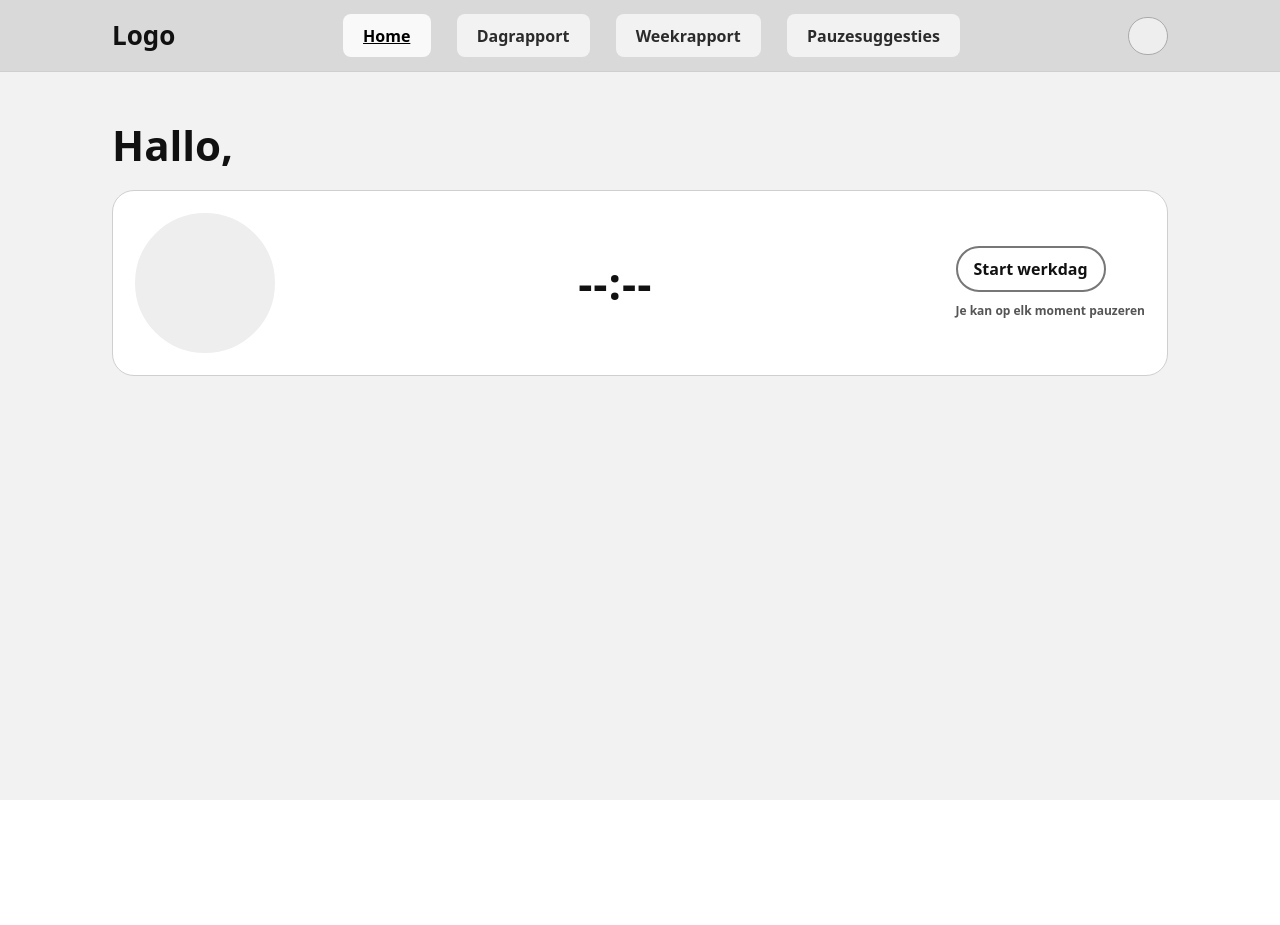
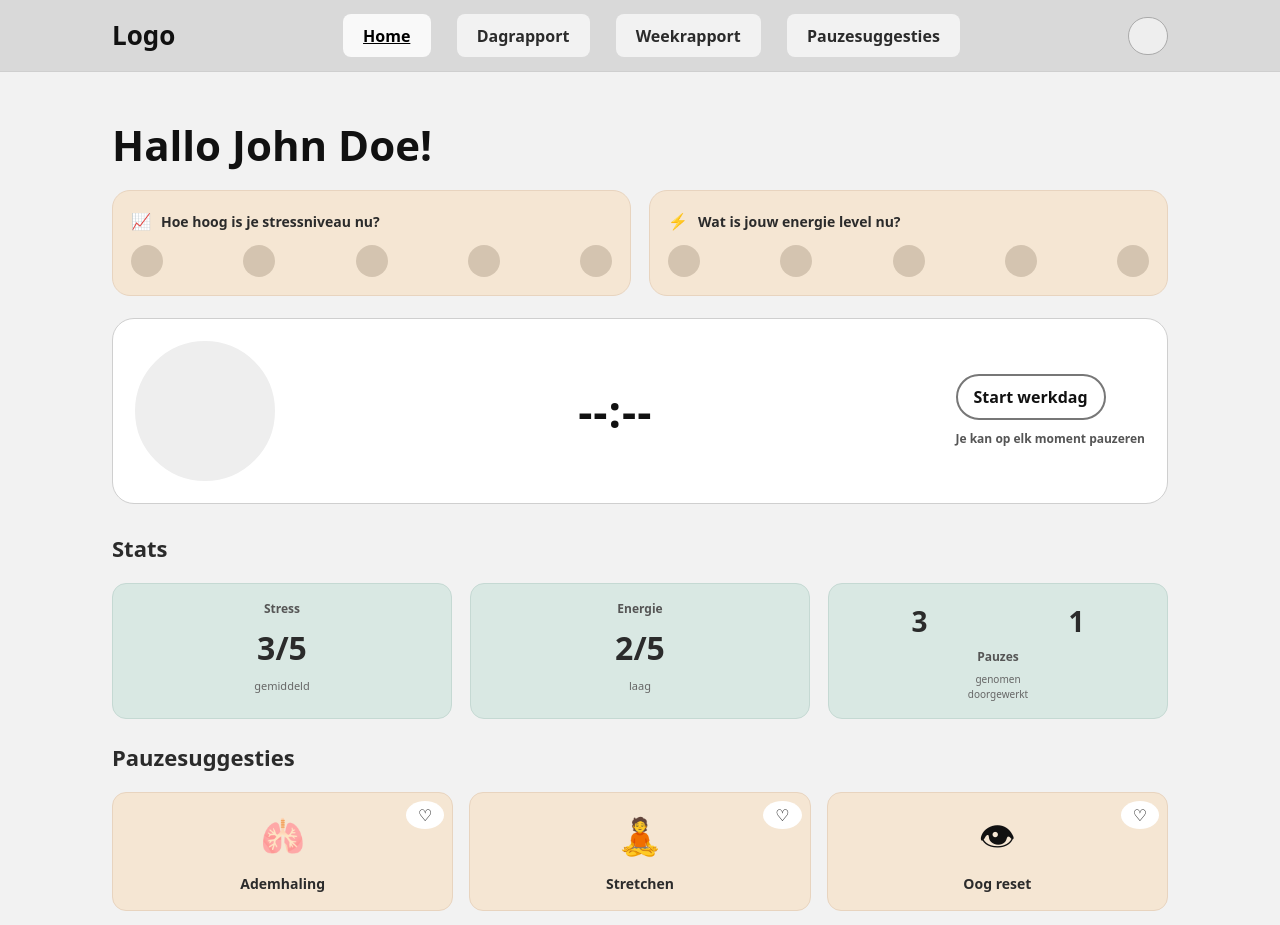
Before and after one commit to sampittois/Re-Mind_App_Individueel, a React app in the folder stress-app/frontend/: page / in a window 1280 px wide. Shown: the top 925 px of the page. Before the commit the page ends 800 px from the top, so only its background shows below. Built offline with nearby package versions, Linux system fonts and the light colour scheme; the HTML template or start-up script is replaced by a standard one.

Commit message:
feat: add rating and stats sections to the homescreen

```diff
--- a/stress-app/frontend/src/App.css
+++ b/stress-app/frontend/src/App.css
@@ -609,3 +609,227 @@ a {
     width: 100%;
   }
 }
+
+/* =========================
+   Rating Cards (Homescreen)
+========================= */
+
+.rating-cards-container {
+  display: grid;
+  grid-template-columns: 1fr 1fr;
+  gap: 18px;
+}
+
+@media (max-width: 900px) {
+  .rating-cards-container {
+    grid-template-columns: 1fr;
+  }
+}
+
+.rating-card {
+  background: #f5e6d3;
+  border: 1px solid #e8d4bf;
+  border-radius: 18px;
+  padding: 18px;
+  display: flex;
+  flex-direction: column;
+  gap: 12px;
+}
+
+.rating-label {
+  display: flex;
+  align-items: center;
+  gap: 10px;
+  font-weight: 600;
+  font-size: 14px;
+  color: #2b2b2b;
+}
+
+.rating-icon {
+  font-size: 16px;
+}
+
+.rating-scale {
+  display: flex;
+  gap: 10px;
+  justify-content: space-between;
+}
+
+.rating-dot {
+  width: 32px;
+  height: 32px;
+  border-radius: 50%;
+  background: #d4c4b0;
+  border: none;
+  cursor: pointer;
+  transition: all 0.2s;
+  font-size: 0;
+}
+
+.rating-dot:hover {
+  transform: scale(1.1);
+}
+
+.rating-dot.active {
+  background: #7a9e8f;
+}
+
+/* =========================
+   Stats Section (Homescreen)
+========================= */
+
+.stats-section {
+  margin-top: 28px;
+}
+
+.section-title {
+  margin: 0 0 18px;
+  font-size: 22px;
+  font-weight: 800;
+  color: #2b2b2b;
+}
+
+.stats-grid {
+  display: grid;
+  grid-template-columns: 1fr 1fr 1fr;
+  gap: 18px;
+}
+
+@media (max-width: 900px) {
+  .stats-grid {
+    grid-template-columns: 1fr;
+  }
+}
+
+.stat-block {
+  background: #d9e8e3;
+  border: 1px solid #c5d9d3;
+  border-radius: 14px;
+  padding: 16px;
+  text-align: center;
+  display: flex;
+  flex-direction: column;
+  gap: 6px;
+}
+
+.stat-label {
+  font-size: 12px;
+  font-weight: 600;
+  color: #555;
+  text-transform: capitalize;
+}
+
+.stat-value {
+  font-size: 32px;
+  font-weight: 900;
+  color: #2b2b2b;
+}
+
+.stat-sublabel {
+  font-size: 11px;
+  color: #666;
+  font-weight: 500;
+}
+
+.stat-value-split {
+  display: grid;
+  grid-template-columns: 1fr 1fr;
+  gap: 8px;
+}
+
+.split-item {
+  font-size: 28px;
+  font-weight: 900;
+  color: #2b2b2b;
+}
+
+.split-sublabel {
+  display: block;
+  font-size: 10px;
+  color: #666;
+  font-weight: 500;
+}
+
+/* =========================
+   Pause Suggestions Preview
+========================= */
+
+.pause-suggestions-preview {
+  display: grid;
+  grid-template-columns: repeat(3, 1fr);
+  gap: 16px;
+  margin-bottom: 16px;
+}
+
+@media (max-width: 900px) {
+  .pause-suggestions-preview {
+    grid-template-columns: 1fr;
+  }
+}
+
+.pause-card-mini {
+  background: #f5e6d3;
+  border: 1px solid #e8d4bf;
+  border-radius: 14px;
+  padding: 16px;
+  display: flex;
+  flex-direction: column;
+  align-items: center;
+  gap: 10px;
+  position: relative;
+  text-align: center;
+}
+
+.pause-card-icon {
+  font-size: 36px;
+}
+
+.pause-card-title {
+  font-size: 14px;
+  font-weight: 600;
+  color: #2b2b2b;
+}
+
+.pause-card-fav {
+  position: absolute;
+  top: 8px;
+  right: 8px;
+  width: 28px;
+  height: 28px;
+  border-radius: 50%;
+  border: none;
+  background: white;
+  cursor: pointer;
+  font-size: 16px;
+  display: flex;
+  align-items: center;
+  justify-content: center;
+  transition: all 0.2s;
+}
+
+.pause-card-fav:hover {
+  background: #f0f0f0;
+}
+
+.btn-view-more {
+  background: white;
+  border: 1px solid #aaa;
+  border-radius: 8px;
+  padding: 10px 16px;
+  font-size: 14px;
+  font-weight: 600;
+  cursor: pointer;
+  color: #2b2b2b;
+  display: inline-flex;
+  align-items: center;
+  gap: 8px;
+  transition: all 0.2s;
+}
+
+.btn-view-more:hover {
+  background: #f5f5f5;
+}
+
+.btn-view-more span {
+  font-size: 18px;
+}
--- a/stress-app/frontend/src/App.jsx
+++ b/stress-app/frontend/src/App.jsx
@@ -6,9 +6,13 @@ import WorkTimerCard from "./components/WorkTimerCard";
 import PauseSuggestions from "./components/PauseSuggestions";
 import BreathingExercises from "./components/BreathingExercises";
 import BreathingExerciseDetail from "./components/BreathingExerciseDetail";
+import RatingCard from "./components/RatingCard";
+import StatsSection from "./components/StatsSection";
 
 export default function App() {
   const [name] = useState("John Doe");
+  const [stressLevel, setStressLevel] = useState(3);
+  const [energyLevel, setEnergyLevel] = useState(2);
 
   const [currentPage, setCurrentPage] = useState("home");
   const [selectedExercise, setSelectedExercise] = useState(null);
@@ -36,10 +40,56 @@ export default function App() {
         <PauseSuggestions onNavigateToBreathing={() => setCurrentPage("breathing")} />
       ) : (
         <main className="page">
-          <h1 className="greeting">Hallo,</h1>
+          <h1 className="greeting">Hallo {name}!</h1>
+
+          <section className="section">
+            <div className="rating-cards-container">
+              <RatingCard
+                label="Hoe hoog is je stressniveau nu?"
+                icon="📈"
+                onRate={setStressLevel}
+              />
+              <RatingCard
+                label="Wat is jouw energie level nu?"
+                icon="⚡"
+                onRate={setEnergyLevel}
+              />
+            </div>
+          </section>
 
           <section className="section">
             <WorkTimerCard />
+          </section>
+
+          <StatsSection
+            stress={stressLevel}
+            energy={energyLevel}
+            pausesTaken={3}
+            pausesSkipped={1}
+          />
+
+          <section className="section">
+            <h2 className="section-title">Pauzesuggesties</h2>
+            <div className="pause-suggestions-preview">
+              <div className="pause-card-mini">
+                <div className="pause-card-icon">🫁</div>
+                <div className="pause-card-title">Ademhaling</div>
+                <button className="pause-card-fav">♡</button>
+              </div>
+              <div className="pause-card-mini">
+                <div className="pause-card-icon">🧘</div>
+                <div className="pause-card-title">Stretchen</div>
+                <button className="pause-card-fav">♡</button>
+              </div>
+              <div className="pause-card-mini">
+                <div className="pause-card-icon">👁</div>
+                <div className="pause-card-title">Oog reset</div>
+                <button className="pause-card-fav">♡</button>
+              </div>
+            </div>
+            <button className="btn-view-more" onClick={() => setCurrentPage("pause")}>
+              Bekijk meer <span>›</span>
+            </button>
           </section>
         </main>
       )}
--- /dev/null
+++ b/stress-app/frontend/src/components/RatingCard.jsx
@@ -0,0 +1,29 @@
+import { useState } from "react";
+
+export default function RatingCard({ label, icon, onRate }) {
+  const [rating, setRating] = useState(null);
+
+  const handleRate = (value) => {
+    setRating(value);
+    if (onRate) onRate(value);
+  };
+
+  return (
+    <div className="rating-card">
+      <div className="rating-label">
+        {icon && <span className="rating-icon">{icon}</span>}
+        <span>{label}</span>
+      </div>
+      <div className="rating-scale">
+        {[1, 2, 3, 4, 5].map((value) => (
+          <button
+            key={value}
+            className={`rating-dot ${rating === value ? "active" : ""}`}
+            onClick={() => handleRate(value)}
+            aria-label={`Rate ${value}`}
+          />
+        ))}
+      </div>
+    </div>
+  );
+}
--- /dev/null
+++ b/stress-app/frontend/src/components/StatsSection.jsx
@@ -0,0 +1,32 @@
+export default function StatsSection({ stress, energy, pausesTaken, pausesSkipped }) {
+  return (
+    <section className="stats-section">
+      <h2 className="section-title">Stats</h2>
+      <div className="stats-grid">
+        <div className="stat-block">
+          <div className="stat-label">Stress</div>
+          <div className="stat-value">{stress}/5</div>
+          <div className="stat-sublabel">gemiddeld</div>
+        </div>
+
+        <div className="stat-block">
+          <div className="stat-label">Energie</div>
+          <div className="stat-value">{energy}/5</div>
+          <div className="stat-sublabel">laag</div>
+        </div>
+
+        <div className="stat-block">
+          <div className="stat-value-split">
+            <div className="split-item">{pausesTaken}</div>
+            <div className="split-item">{pausesSkipped}</div>
+          </div>
+          <div className="stat-label">Pauzes</div>
+          <div className="stat-sublabel">
+            <span className="split-sublabel">genomen</span>
+            <span className="split-sublabel">doorgewerkt</span>
+          </div>
+        </div>
+      </div>
+    </section>
+  );
+}
```
